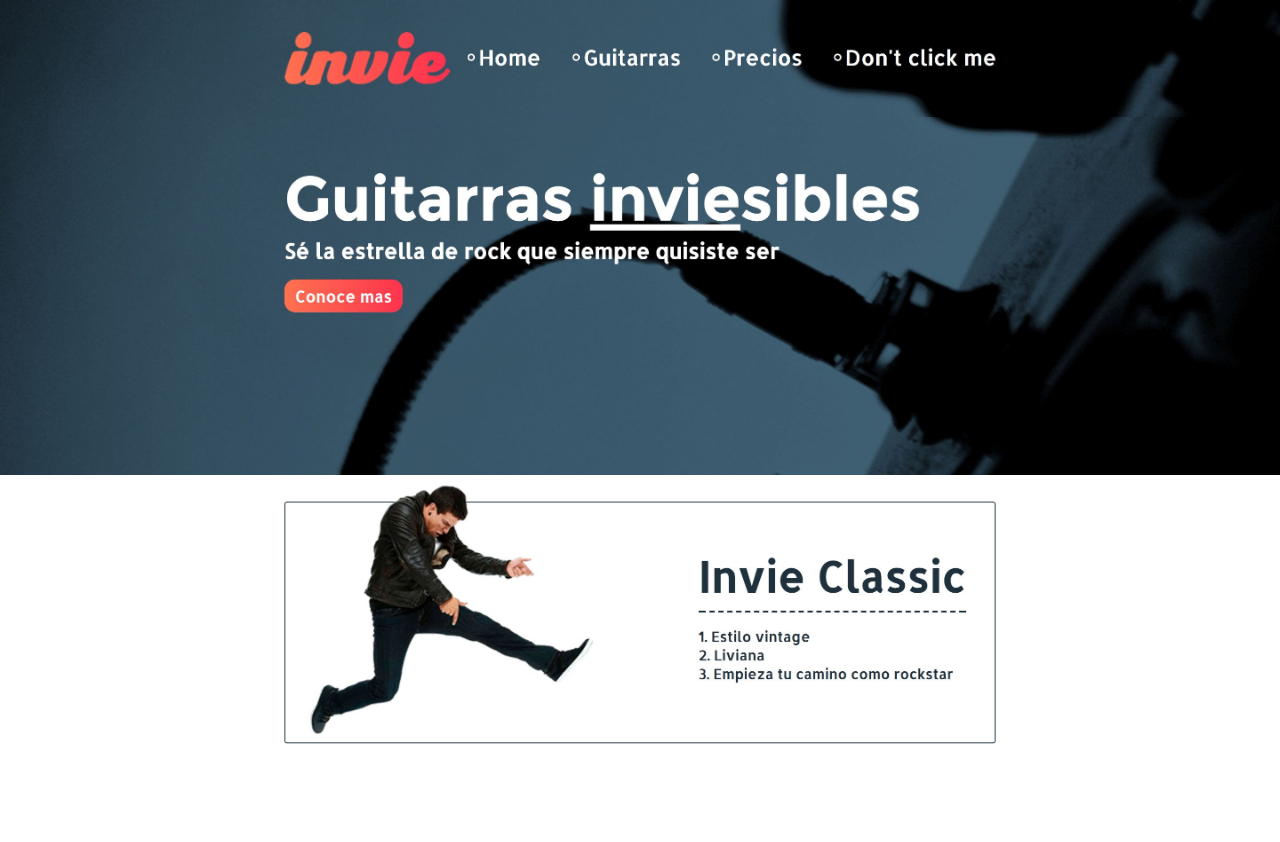
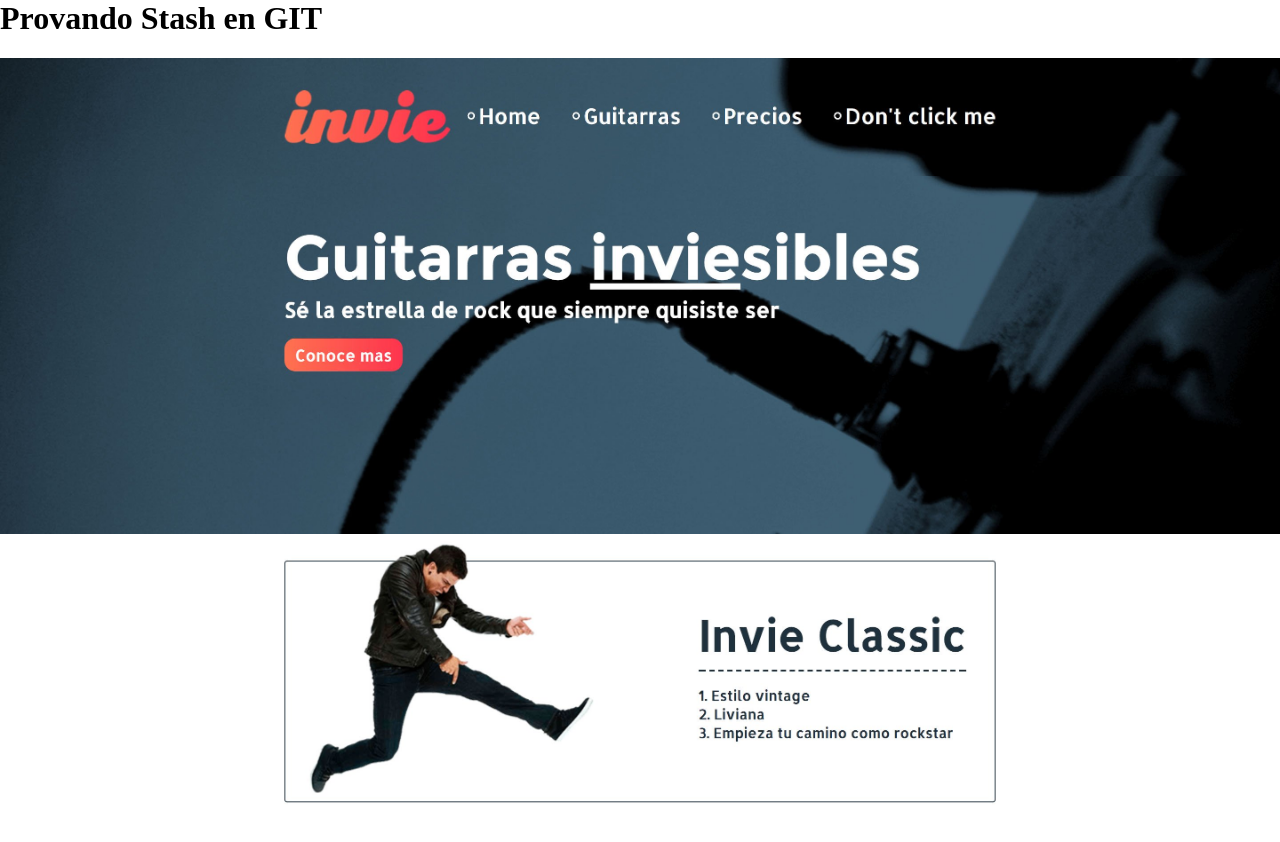
Before and after one commit to SinPatrones/invie-github, a plain HTML site: page index.html in a window 1280 px wide. Before the commit the page ends 800 px from the top, so only its background shows below. Drawn offline with Linux system fonts and the light colour scheme.

Commit message:
agregando un titulo a la pagina

```diff
--- a/index.html
+++ b/index.html
@@ -21,6 +21,7 @@
     </head>
 
     <body>
+        <h1>Provando Stash en GIT</h1>
         <img src="invie-responsive.png" alt="" id="responsive">
         <img src="header.jpg" alt="">
         <img src="hero.jpg" alt="">
```
